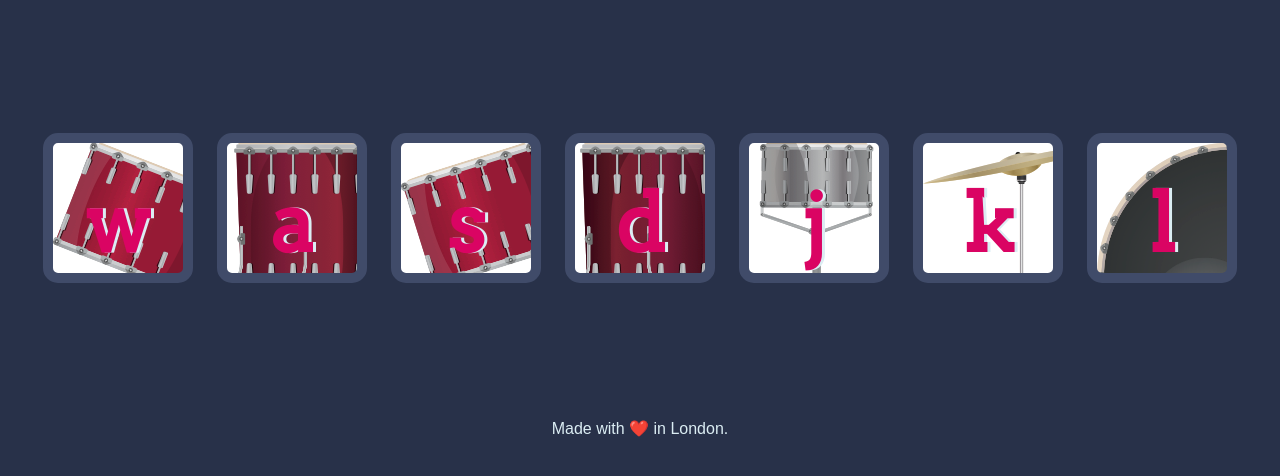
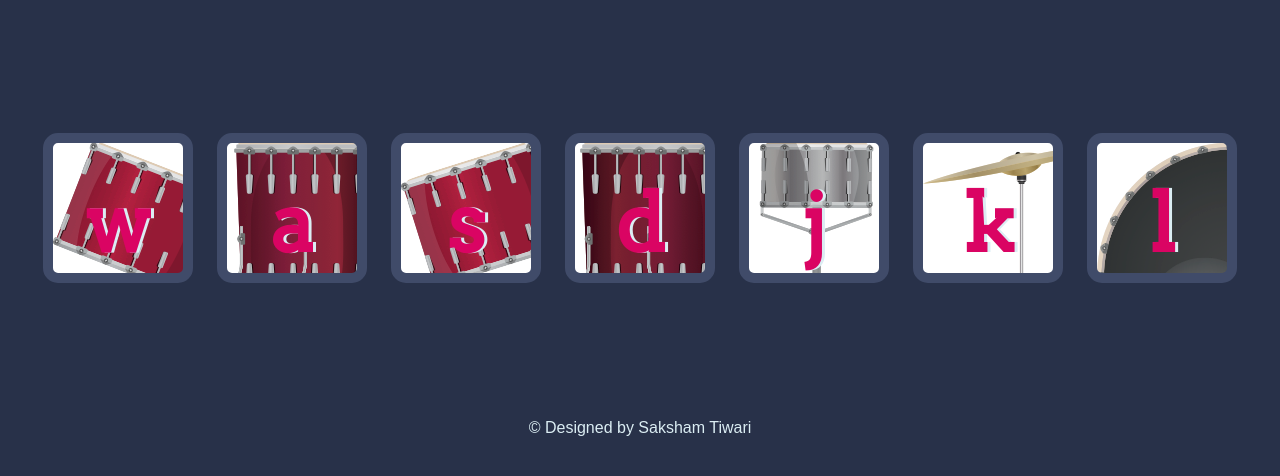
Before and after one commit to saksham-tiwari/Drum-Kit, a plain HTML site: page index.html in a window 1280 px wide. Shown: the part 156-632 px from the top of the page. Drawn offline with Linux system fonts and the light colour scheme.

Commit message:
Update index.html

```diff
--- a/index.html
+++ b/index.html
@@ -23,7 +23,7 @@
   <script src="index.js" charset="utf-8"></script>
 </body>
 <footer>
-  Made with ❤️ in London.
+  &#169; Designed by Saksham Tiwari
 </footer>
 
 </html>
```
